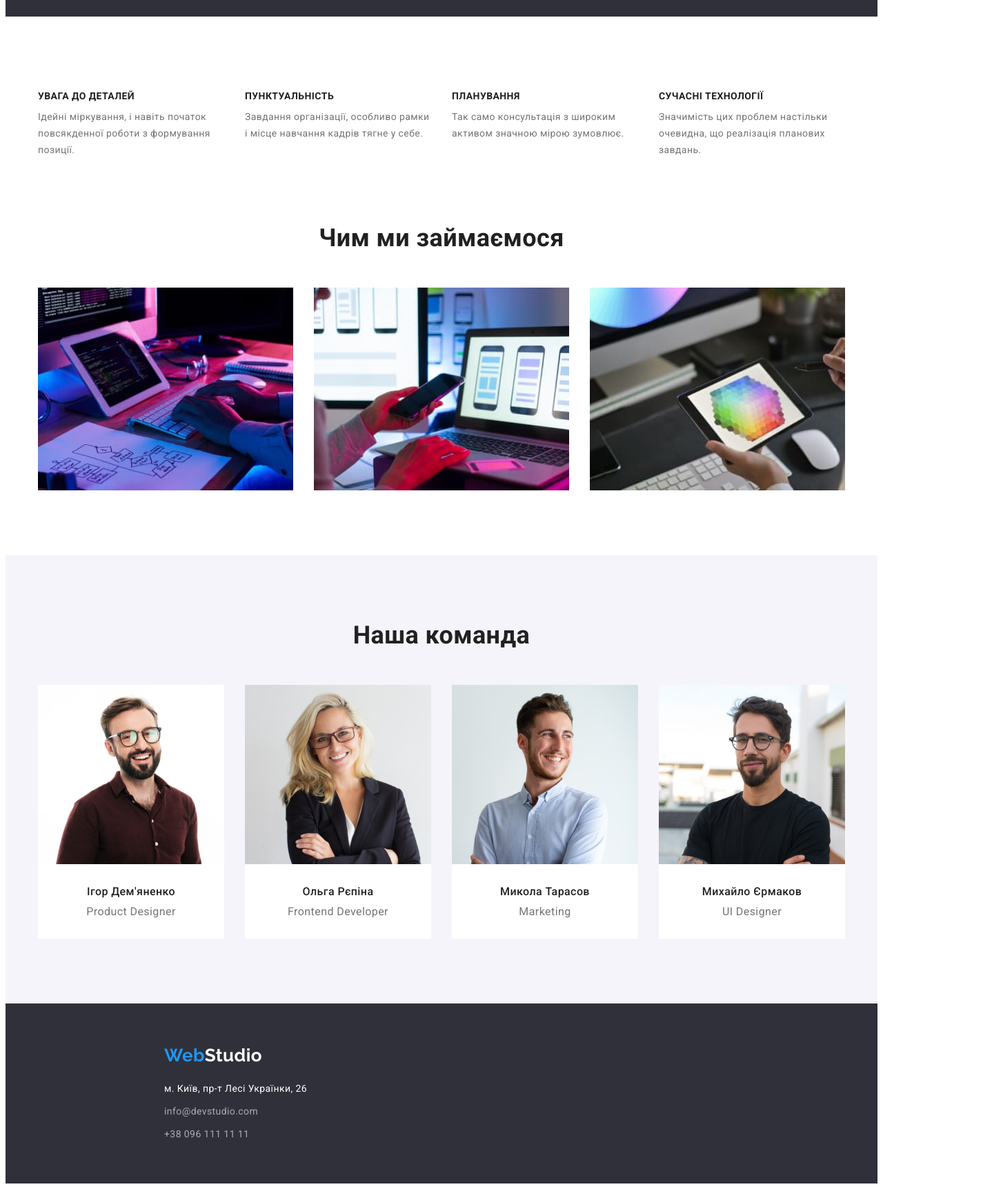
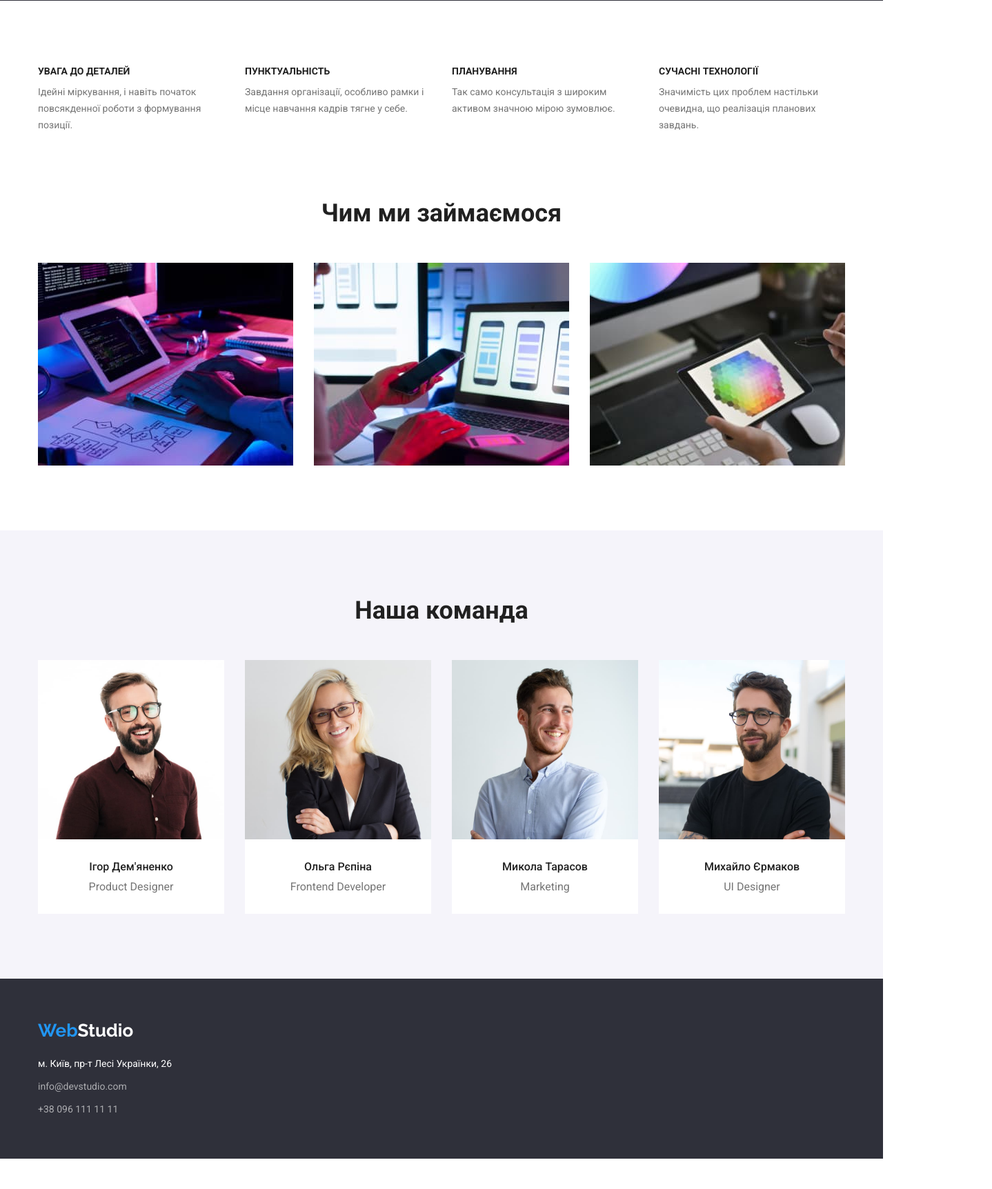
Before and after one commit to Oleh18zb/goit-markup-hw-03, a plain HTML site: page index.html in a window 1280 px wide. Shown: the part 680-2404 px from the top of the page at 69% size, 1438 px wide, since content can reach past the window. After the commit the page ends 2360 px from the top, so only its background shows below. Drawn offline with nearby package versions, Linux system fonts and the light colour scheme.

Commit message:
завершив виправку помилок

```diff
--- a/css/styles.css
+++ b/css/styles.css
@@ -28,9 +28,9 @@ ul {
 }
 /* body */
 body {
-    font-size: 14px;
+    /* font-size: 14px; */
     font-family: var(--main-fonts);
-    letter-spacing: var(--main-spacing);
+    /* letter-spacing: var(--main-spacing); */
     background-color: var(--bg-color);
     color: var(--text-color);
 }
@@ -43,7 +43,7 @@ body {
 
 /* header */
 .container {
-    min-width: 1200px;
+    width: 1200px;
     padding-left: 15px;
     padding-right: 15px;
     margin-left: auto;
@@ -54,7 +54,7 @@ body {
     display: flex;
     justify-content: center;
     border-bottom: 1px solid #ECECEC;
-    padding-left: 215px;
+    margin: 0 auto;
 }
 .header-nav {
     display: flex;
@@ -69,6 +69,7 @@ body {
     text-decoration: none;
     font-family: raleway;
     padding: 24px 0;
+    margin-right: 93px;
     /* margin-left: 215px; */
 
 }
@@ -79,6 +80,7 @@ body {
 }
 /* nav */
 .container-nav {
+    margin-right: 344px;
 }
 .site-nav {
     font-weight: 500;
@@ -92,8 +94,6 @@ body {
         justify-content: space-between;
         align-items: center;
         gap: 50px;
-        padding-left: 93px;
-        margin: 0 0;
 }
 
 .site-nav:hover, .site-nav:focus, .site-nav:active {
@@ -129,7 +129,6 @@ body {
     align-items: flex-end;
     justify-content: space-between;
     gap: 50px;
-    padding-left: 344px;
     margin: 0;
 }
 
@@ -138,7 +137,8 @@ body {
 .hero {
     background-color: var(--footer-bg-color);
         text-align: center;
-        padding-top: 0;
+        padding-top: 200px;
+        padding-bottom: 200px;
 }
 
 .hero-title {
@@ -150,13 +150,11 @@ body {
         text-align: center;
         letter-spacing: 0.06em;
         margin: 0;
-        padding-top: 215px;
 }
 .hero-button {
     border: 0;
         padding: 10px 32px;
         margin-top: 30px;
-        margin-bottom: 200px;
         box-shadow: 0px 4px 4px rgba(0, 0, 0, 0.15);
         border-radius: 4px;
     font-family: inherit;
@@ -176,6 +174,8 @@ background-color: var(--button-hover-color);
 
 /* section one */
 .section {
+    padding-top: 94px;
+    padding-bottom: 94px;
 }
 
 .visually-hidden {
@@ -195,12 +195,17 @@ background-color: var(--button-hover-color);
     list-style: none;
     display: flex;
     margin: 0;
-    padding-top: 107px;
+    /* padding-top: 107px; */
     gap: 30px;
     height: 98px;
     justify-content: center;
 }
 .container-section {
+    display: flex;
+    justify-content: center;
+    flex-basis: calc((100% - 90px) / 3);
+}
+.list-container {
     width: 270px;
 }
 
@@ -210,19 +215,19 @@ background-color: var(--button-hover-color);
         line-height: calc(16 / 14);
         text-transform: uppercase;
         color: var(--primary-text-color);
-        margin: 0;
+        margin-bottom: 10px;
 }
 
 .section-text {
         font-size: 14px;
         line-height: calc(24 / 14);
         color: var(--accent-color);
-        padding-top: 10px;
+        /* padding-top: 10px; */
         margin: 0;
 }
 /* section two */
 .about {
-    padding-top: 94px;
+    margin-bottom: 94px;
 }
 
 .about-title {
@@ -236,9 +241,8 @@ background-color: var(--button-hover-color);
 .about-list {
     list-style: none;
     margin: 0;
-    padding-top: 50px;
+    margin-top: 50px;
     padding-left: 0;
-    padding-bottom: 94px;
     display: flex;
     gap: 30px;
     justify-content: center;
@@ -248,8 +252,7 @@ background-color: var(--button-hover-color);
 /* section three */
 .company {
     background-color: var(--second-bg-color);
-    /* padding-bottom: 94px; */
-    /* height: 684px; */
+    padding-bottom: 94px;
     padding-top: 94px;
 }
 
@@ -261,7 +264,7 @@ background-color: var(--button-hover-color);
         color: var(--primary-text-color);
         display: flex;
         justify-content: center;
-        margin: 0;
+        margin-bottom: 50px;
 
 }
 .list-foto {
@@ -269,9 +272,8 @@ background-color: var(--button-hover-color);
     gap: 30px;
     padding-left: 0;
     justify-content: center;
-    padding-top: 50px;
     margin: 0;
-    padding-bottom: 94px;
+
 }
 .company-list {
     background-color: var(--bg-color);
@@ -284,6 +286,9 @@ background-color: var(--button-hover-color);
     height: auto;
     padding-top: 0;
 }
+.team-group {
+    padding: 30px;
+}
 
 .company-name {
         font-weight: 500;
@@ -291,7 +296,7 @@ background-color: var(--button-hover-color);
         line-height: calc(19 / 16);
         text-align: center;
         color: var(--primary-text-color);
-        padding-top: 30px;
+        margin-bottom: 10px;
 }
 
 .company-text {
@@ -299,8 +304,6 @@ background-color: var(--button-hover-color);
         line-height: calc(19 / 16);
         text-align: center;
         color: var(--accent-color);
-        padding-top: 10px;
-        padding-bottom: 30px;
 }
 /* footer */
 .footer {
@@ -309,11 +312,8 @@ background-color: var(--button-hover-color);
     padding-top: 60px;
     padding-bottom: 60px;
 }
-.container-logo {
-}
 .logo-footer {
     padding: 0;
-    padding-left: 215px;
     margin-left: 0;
 }
 .footer-span {
@@ -326,18 +326,17 @@ background-color: var(--button-hover-color);
         color: var(--bg-color);
         font-style: normal;
         margin: 0;
-        padding-bottom: 9px;
+        margin-bottom: 9px;
 }
 .footer-list {
     list-style: none;
     margin: 0;
     padding-left: 0;
 }
+.footer-data {
+margin-top: 20px;
+}
 .container-footer {
-    padding-top: 0;
-    padding-left: 215px;
-    padding-top: 20px;
-    /* margin-bottom: 60px; */
 }
 
 .footer-contacts {
@@ -359,7 +358,7 @@ background-color: var(--button-hover-color);
     display: flex;
     justify-content: center;
     gap: 8px;
-    padding-top: 94px;
+    margin-bottom: 50px;
 }
 .img-list {
     list-style: none;
@@ -369,14 +368,18 @@ background-color: var(--button-hover-color);
     justify-content: center;
     align-items: center;
     gap: 30px;
-    padding-top: 50px;
-    padding-bottom: 94px;
 }
 .portfolio-item {
 
 }
 .link-img {
     text-decoration: none;
+}
+.img-portfolio {
+    display: block;
+    max-width: 100%;
+    height: auto;
+    padding-top: 0;
 }
 .portfolio-group {
     padding: 20px 24px;
@@ -391,18 +394,18 @@ background-color: var(--button-hover-color);
         line-height: calc(36 / 18);
         letter-spacing: 0.06em;
         color: var(--primary-text-color);
+        margin-bottom: 4px;
 }
 
 .sub-text {
     font-size: 16px;
         line-height: calc(30 / 16);
         color: var(--accent-color);
-        padding-top: 4px;
 }
 
 .section-btn {
-    width: 1200px;
-    margin-left: 215px;
+    padding-top: 94px;
+    padding-bottom: 94px;
 }
 
 .btn {
--- a/index.html
+++ b/index.html
@@ -11,6 +11,9 @@
     <link rel="preconnect" href="https://fonts.gstatic.com" crossorigin>
     <link href="https://fonts.googleapis.com/css2?family=Raleway:wght@700&family=Roboto:wght@400;500;700;900&display=swap" rel="stylesheet">
     <!-- Styles -->
+    <link rel="stylesheet" href="https://cdnjs.cloudflare.com/ajax/libs/modern-normalize/1.1.0/modern-normalize.min.css"
+        integrity="sha512-wpPYUAdjBVSE4KJnH1VR1HeZfpl1ub8YT/NKx4PuQ5NmX2tKuGu6U/JRp5y+Y8XG2tV+wKQpNHVUX03MfMFn9Q=="
+        crossorigin="anonymous" referrerpolicy="no-referrer" />
     <link rel="stylesheet" href="./css/styles.css">
 </head>
 
@@ -30,11 +33,16 @@
 
         </nav>
         <ul class="site-contact">
-            <li class="contact-item"><a class="contact-information" href="mailto:info@devstudio.com">info@devstudio.com</a></li>
-            <li class="contact-item"><a class="contact-information" href="tel:+380961111111">+38 096 111 11 11</a></li>
+            <li class="contact-item">
+                <a class="contact-information" href="mailto:info@devstudio.com">info@devstudio.com</a>
+            </li>
+            <li class="contact-item">
+                <a class="contact-information" href="tel:+380961111111">+38 096 111 11 11</a>
+            </li>
         </ul>
+    </header>
     </div>
-    </header>
+
     <!--unique page content-->
     <main>
         <!--hero-->
@@ -48,32 +56,26 @@
         <section class="section">
             <div class="container">
             <h2 class="visually-hidden" >Features</h2>
+            <div class="container-section">
             <ul class="section-about">
-                <div class="container-section">
-                    <li>
+                    <li class="list-container">
                         <h3 class="section-title">УВАГА ДО ДЕТАЛЕЙ</h3>
                         <p class="section-text">Ідейні міркування, і навіть початок повсякденної роботи з формування позиції.</p>
                     </li>
-                </div>
-                <div class="container-section">
-                    <li>
+                    <li class="list-container">
                         <h3 class="section-title">ПУНКТУАЛЬНІСТЬ</h3>
                         <p class="section-text">Завдання організації, особливо рамки і місце навчання кадрів тягне у себе.</p>
                     </li>
-                </div>
-                <div class="container-section">
-                    <li>
+                    <li class="list-container">
                         <h3 class="section-title">ПЛАНУВАННЯ</h3>
                         <p class="section-text">Так само консультація з широким активом значною мірою зумовлює.</p>
                     </li>
-                </div>
-                <div class="container-section">
-                    <li>
+                    <li class="list-container">
                         <h3 class="section-title">СУЧАСНІ ТЕХНОЛОГІЇ</h3>
                         <p class="section-text">Значимість цих проблем настільки очевидна, що реалізація планових завдань.</p>
                     </li>
+            </ul>
                 </div>
-            </ul>
             </div>
         </section>
         <!--section-two-->
@@ -100,23 +102,31 @@
             <ul class="list-foto">
                 <li class="company-list">
                     <img class="img" src="./images/person-one.jpg" alt="розробник продукту" width="270" height="260">
+                    <div class="team-group">
                         <h3 class="company-name">Ігор Дем'яненко</h3>
                         <p class="company-text" lang="en">Product Designer</p>
+                    </div>
                 </li>
                 <li class="company-list">
                     <img class="img" src="./images/person-two.jpg" alt="фронтенд розробник" width="270" height="260">
+                    <div class="team-group">
                         <h3 class="company-name">Ольга Рєпіна</h3>
                         <p class="company-text" lang="en">Frontend Developer</p>
+                    </div>
                 </li>
                 <li class="company-list">
                     <img class="img" src="./images/person-three.jpg" alt="маркетинг" width="270" height="260">
+                    <div class="team-group">
                         <h3 class="company-name">Микола Тарасов</h3>
                         <p class="company-text" lang="en">Marketing</p>
+                    </div>
                 </li>
                 <li class="company-list">
                     <img class="img" src="./images/person-four.jpg" alt="иі дизайнер" width="270" height="260">
+                    <div class="team-group">
                         <h3 class="company-name">Михайло Єрмаков</h3>
                         <p class="company-text" lang="en">UI Designer</p>
+                    </div>
                 </li>
             </ul>
             </div>
@@ -125,10 +135,8 @@
     <!--footer-->
     <footer class="footer">
         <div class="container">
-        <div class="container-logo">
         <a class="logo logo-footer" lang="en" href="./index.html">Web<span class="footer-span">Studio</span></a>
-        </div>
-        <address>
+        <address class="footer-data">
             <div class="container-footer">
             <p class="footer-text">м. Київ, пр-т Лесі Українки, 26</p>
             <ul class="footer-list">
```
Also changed, not shown: portfolio.html (+20 -16 lines). Lines whose indentation alone changed are shown as unchanged.
